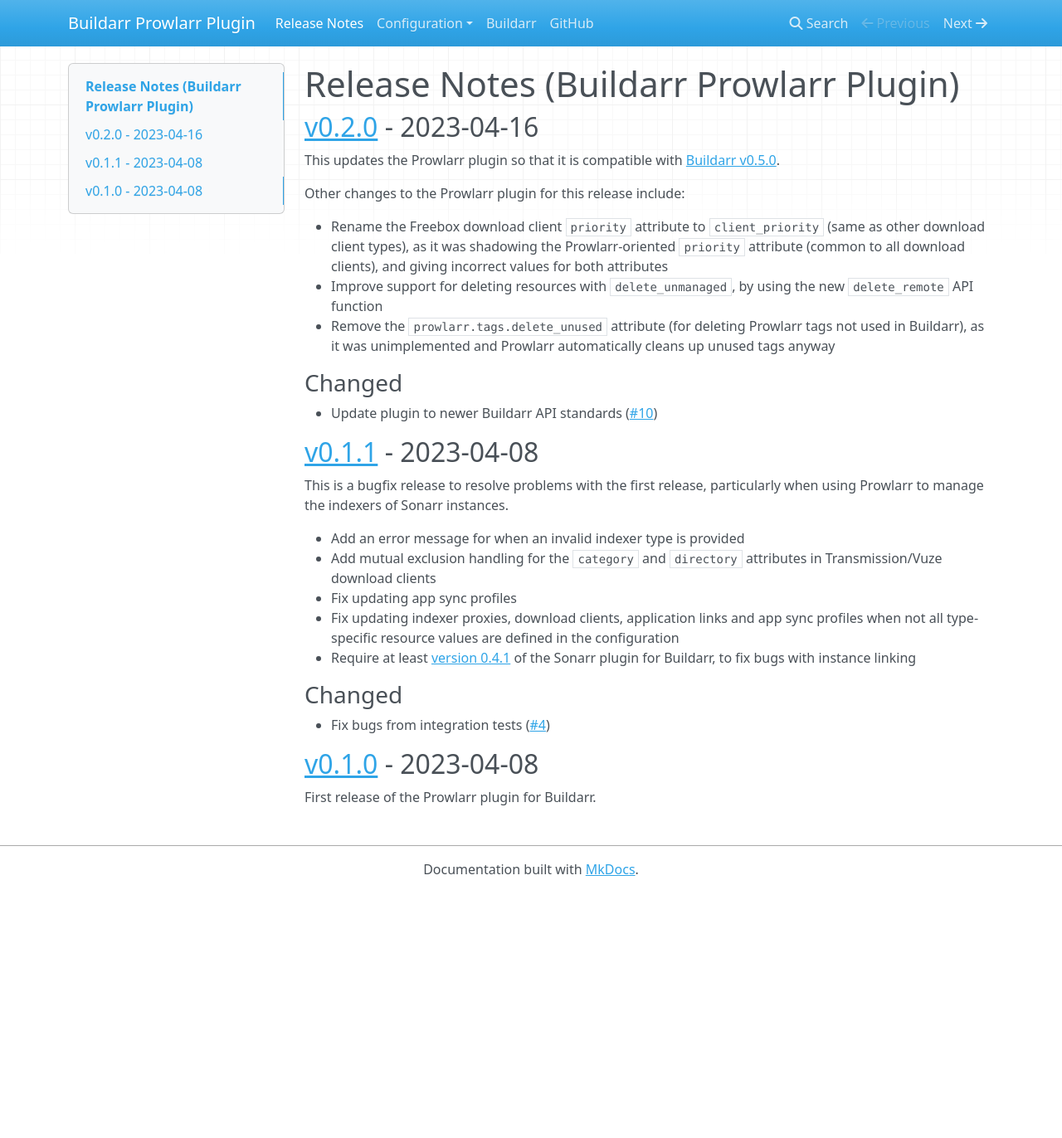
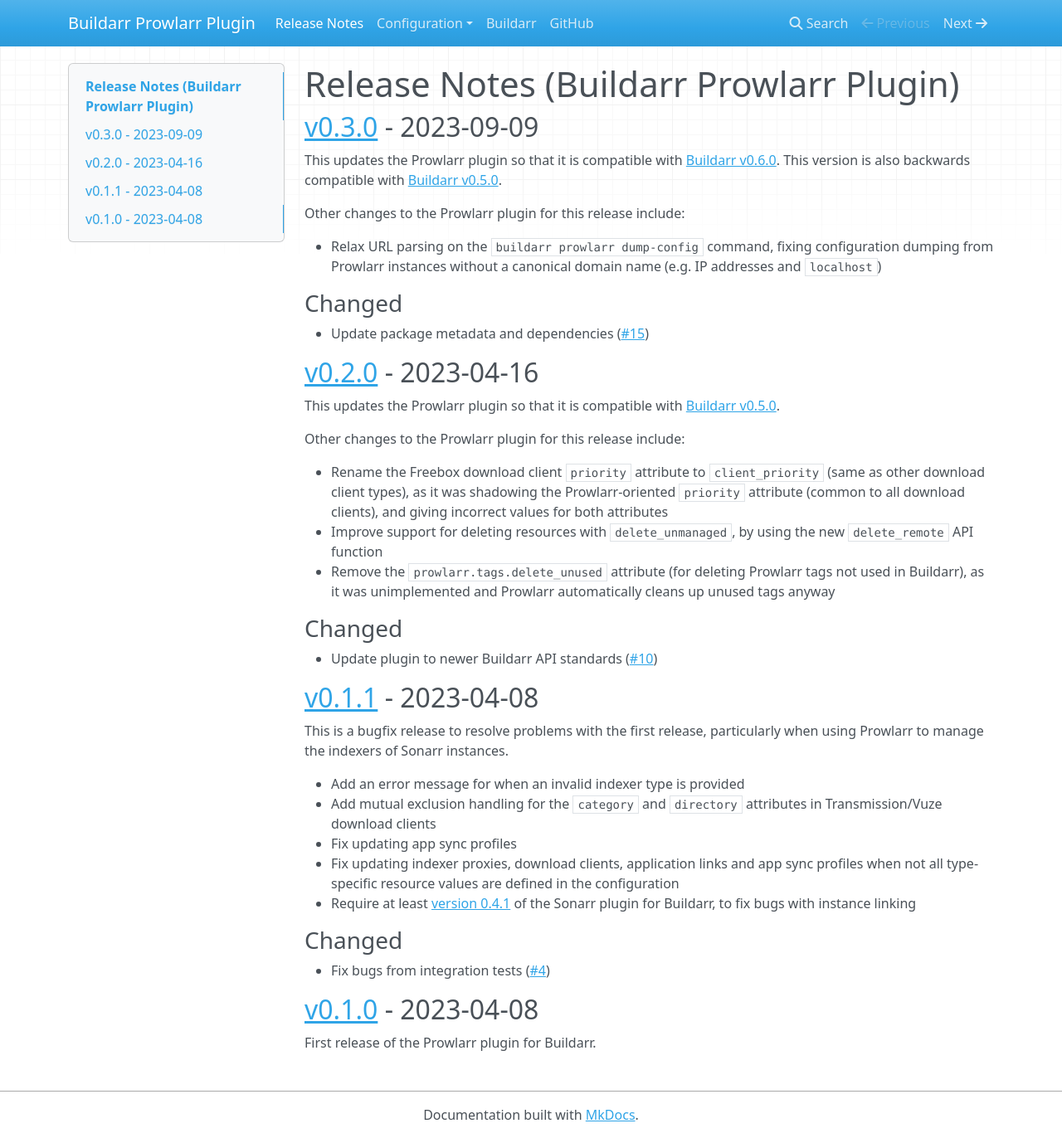
Before and after one commit to rebuildarr/buildarr-prowlarr, an MkDocs documentation site: the page built from docs/release-notes.md, in a window 1280 px wide and 1372 px high. Shown: the whole window at 83% size. Built offline with MkDocs 1.6.1, drawn with Linux system fonts in a browser that asks for light colours; nearby versions of some CDN libraries.

Commit message:
Tag v0.3.0 (#17)
* Set package version to v0.3.0
* Add release notes

```diff
--- a/docs/release-notes.md
+++ b/docs/release-notes.md
@@ -1,4 +1,18 @@
 # Release Notes (Buildarr Prowlarr Plugin)
+
+## [v0.3.0](https://github.com/buildarr/buildarr-prowlarr/releases/tag/v0.3.0) - 2023-09-09
+
+This updates the Prowlarr plugin so that it is compatible with [Buildarr v0.6.0](https://buildarr.github.io/release-notes/#v060-2023-09-02).
+This version is also backwards compatible with [Buildarr v0.5.0](https://buildarr.github.io/release-notes/#v050-2023-04-16).
+
+Other changes to the Prowlarr plugin for this release include:
+
+* Relax URL parsing on the `buildarr prowlarr dump-config` command, fixing configuration dumping from Prowlarr instances without a canonical domain name (e.g. IP addresses and `localhost`)
+
+### Changed
+
+* Update package metadata and dependencies ([#15](https://github.com/buildarr/buildarr-prowlarr/pull/15))
+
 
 ## [v0.2.0](https://github.com/buildarr/buildarr-prowlarr/releases/tag/v0.2.0) - 2023-04-16
 
--- a/pyproject.toml
+++ b/pyproject.toml
@@ -7,7 +7,7 @@
 
 [tool.poetry]
 name = "buildarr-prowlarr"
-version = "0.2.0"
+version = "0.3.0"
 description = "Prowlarr indexer manager plugin for Buildarr"
 authors = ["Callum Dickinson <callum.dickinson.nz@gmail.com>"]
 license = "GPL-3.0-or-later"
```
